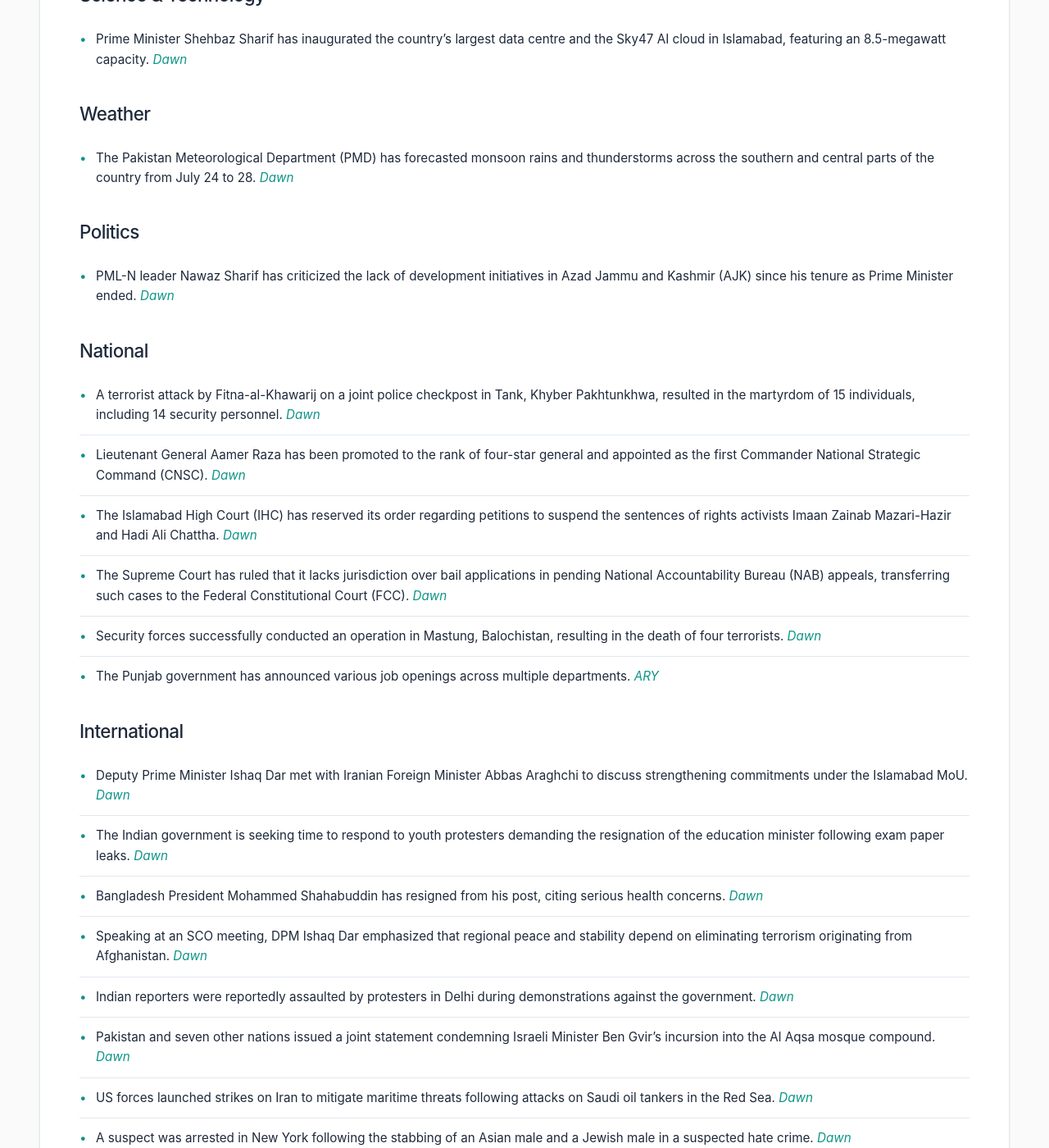
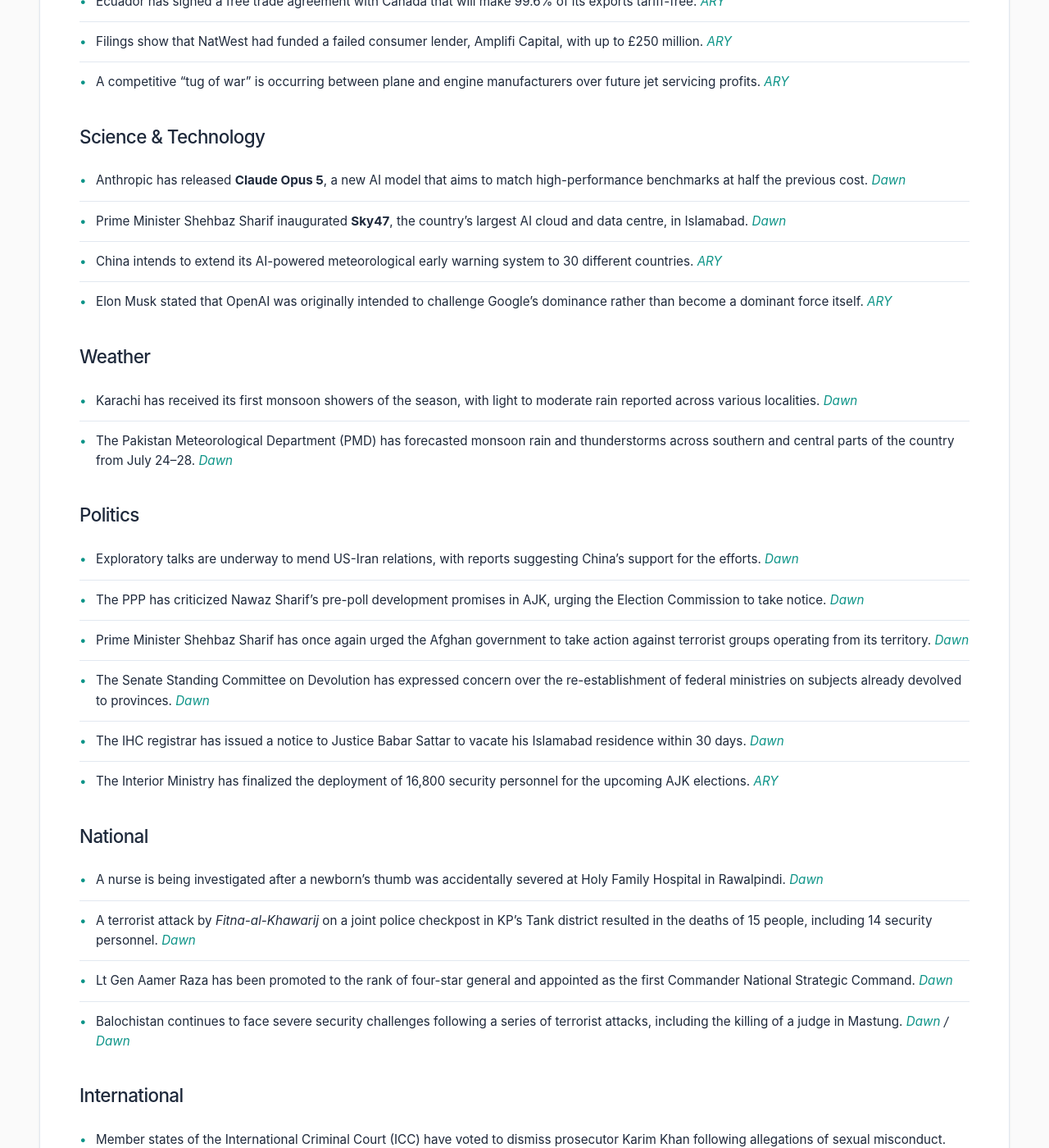
Before and after one commit to zsubzwary/news, a Jekyll site: the page built from en/index.md, in a window 1280 px wide and 1400 px high, scrolled down 650 px. Shown: the whole window at 82% size. Built offline with Jekyll 4.4.1, drawn with Linux system fonts in a browser that asks for light colours; some web fonts are replaced; comment, search, counter and statistics services are not loaded; some of the changed text lies outside the part shown.

Commit message:
DateTime; 2026-07-25T04:04:10.579Z

```diff
--- a/en/index.md
+++ b/en/index.md
@@ -4,47 +4,50 @@ title: Pakistan News Briefing
 lang: en
 ---
 
-Published at: 24-Jul-2026 21:04PKT
+Published at: 25-Jul-2026 09:04PKT
 
 Time to read: 4 mins
 
 ### Economy
-- The United States has announced new tariffs on 60 trading partners, including Pakistan, due to concerns regarding forced labor. *[Dawn](https://www.dawn.com/news/2017941/us-unveils-new-tariffs-on-60-trade-partners-including-pakistan-over-forced-labour-concerns)*
-- Fuel prices have increased, with petrol rising by Rs4.40 and diesel by Rs3.62 per litre. *[Dawn](https://www.dawn.com/news/2017857/petrol-price-up-by-rs440-diesel-by-rs362-per-litre)*
-- Milk prices in Karachi are projected to potentially rise as high as Rs. 340. *[ARY](https://arynews.tv/milk-price-may-skyrocket-to-rs-340-in-karachi)*
+- Petrol prices have increased by Rs3.66, while High Speed Diesel (HSD) has risen by Rs4.80. *[Dawn](https://www.dawn.com/news/2018099/petrol-price-up-by-rs366-hsd-by-rs480-as-govt-revises-fuel-rates)*
+- DHA City Karachi has become the first private entity to be awarded licenses for electricity distribution and as a supplier of last resort for 21 years. *[Dawn](https://www.dawn.com/news/2018147/karachis-dha-city-becomes-first-private-entity-to-light-up-its-own-housing-project)*
+- An editorial argues that the current economic debate in Pakistan is stuck in outdated patterns regarding the defense of the exchange rate. *[Dawn](https://www.dawn.com/news/2018245/folly-of-chasing-exchange-rate)*
+- Ecuador has signed a free trade agreement with Canada that will make 99.6% of its exports tariff-free. *[ARY](https://arynews.tv/ecuador-signs-free-trade-agreement-with-canada)*
+- Filings show that NatWest had funded a failed consumer lender, Amplifi Capital, with up to £250 million. *[ARY](https://arynews.tv/natwests-involvement-with-amplifi-capital-collapse)*
+- A competitive "tug of war" is occurring between plane and engine manufacturers over future jet servicing profits. *[ARY](https://arynews.tv/planemakers-prepare-for-competition-in-aviation-market)*
 
 ### Science & Technology
-- Prime Minister Shehbaz Sharif has inaugurated the country's largest data centre and the Sky47 AI cloud in Islamabad, featuring an 8.5-megawatt capacity. *[Dawn](https://www.dawn.com/news/2018057/pm-shehbaz-inaugurates-countrys-largest-data-centre-ai-cloud-sky47-in-islamabad)*
+- Anthropic has released **Claude Opus 5**, a new AI model that aims to match high-performance benchmarks at half the previous cost. *[Dawn](https://www.dawn.com/news/2018102/anthropic-bets-on-cheaper-ai-with-new-model)*
+- Prime Minister Shehbaz Sharif inaugurated **Sky47**, the country's largest AI cloud and data centre, in Islamabad. *[Dawn](https://www.dawn.com/news/2018057/pm-shehbaz-inaugurates-countrys-largest-data-centre-ai-cloud-sky47-in-islamabad)*
+- China intends to extend its AI-powered meteorological early warning system to 30 different countries. *[ARY](https://arynews.tv/china-to-extend-ai-powered-meteorological-early-warning-system-to-30-countries)*
+- Elon Musk stated that OpenAI was originally intended to challenge Google's dominance rather than become a dominant force itself. *[ARY](https://arynews.tv/elon-musk-says-openai-was-meant-to-challenge-google-not-dominate-ai)*
 
 ### Weather
-- The Pakistan Meteorological Department (PMD) has forecasted monsoon rains and thunderstorms across the southern and central parts of the country from July 24 to 28. *[Dawn](https://www.dawn.com/news/2018038/pmd-forecasts-monsoon-rain-thunderstorms-across-the-country-from-july-24-28)*
+- Karachi has received its first monsoon showers of the season, with light to moderate rain reported across various localities. *[Dawn](https://www.dawn.com/news/2018094/karachi-receives-seasons-first-monsoon-showers-light-to-moderate-rain-reported-in-parts-of-city)*
+- The Pakistan Meteorological Department (PMD) has forecasted monsoon rain and thunderstorms across southern and central parts of the country from July 24–28. *[Dawn](https://www.dawn.com/news/2018038/pmd-forecasts-monsoon-rain-thunderstorms-across-the-country-from-july-24-28)*
 
 ### Politics
-- PML-N leader Nawaz Sharif has criticized the lack of development initiatives in Azad Jammu and Kashmir (AJK) since his tenure as Prime Minister ended. *[Dawn](https://www.dawn.com/news/2018068/pml-n-supremo-questions-lack-of-development-in-ajk-after-his-ouster-from-power)*
+- Exploratory talks are underway to mend US-Iran relations, with reports suggesting China’s support for the efforts. *[Dawn](https://www.dawn.com/news/2018209/another-bid-to-mend-us-iran-fences-with-chinas-blessing)*
+- The PPP has criticized Nawaz Sharif’s pre-poll development promises in AJK, urging the Election Commission to take notice. *[Dawn](https://www.dawn.com/news/2018204/sharifs-pre-poll-promises-to-ajk-dont-sit-well-with-ppp)*
+- Prime Minister Shehbaz Sharif has once again urged the Afghan government to take action against terrorist groups operating from its territory. *[Dawn](https://www.dawn.com/news/2018235/pm-again-urges-kabul-to-act-against-terrorist-groups)*
+- The Senate Standing Committee on Devolution has expressed concern over the re-establishment of federal ministries on subjects already devolved to provinces. *[Dawn](https://www.dawn.com/news/2018197/senators-question-devolved-ministries-revival)*
+- The IHC registrar has issued a notice to Justice Babar Sattar to vacate his Islamabad residence within 30 days. *[Dawn](https://www.dawn.com/news/2018103/ihc-registrar-issues-notice-to-justice-babar-sattar-asks-him-to-vacate-islamabad-residence)*
+- The Interior Ministry has finalized the deployment of 16,800 security personnel for the upcoming AJK elections. *[ARY](https://arynews.tv/ajk-elections-pakistan-to-deploy-16800-security-personnel)*
 
 ### National
-- A terrorist attack by Fitna-al-Khawarij on a joint police checkpost in Tank, Khyber Pakhtunkhwa, resulted in the martyrdom of 15 individuals, including 14 security personnel. *[Dawn](https://www.dawn.com/news/2018066/terrorist-attack-on-joint-police-checkpost-in-kps-tank-martyrs-15-including-14-security-personnel-ispr)*
-- Lieutenant General Aamer Raza has been promoted to the rank of four-star general and appointed as the first Commander National Strategic Command (CNSC). *[Dawn](https://www.dawn.com/news/2018019/lt-gen-aamer-raza-promoted-to-4-star-rank-appointed-first-commander-national-strategic-command)*
-- The Islamabad High Court (IHC) has reserved its order regarding petitions to suspend the sentences of rights activists Imaan Zainab Mazari-Hazir and Hadi Ali Chattha. *[Dawn](https://www.dawn.com/news/2018056/ihc-reserves-order-on-maintainability-of-imaan-hadis-petitions-seeking-suspension-of-sentences)*
-- The Supreme Court has ruled that it lacks jurisdiction over bail applications in pending National Accountability Bureau (NAB) appeals, transferring such cases to the Federal Constitutional Court (FCC). *[Dawn](https://www.dawn.com/news/2018020/not-a-matter-of-surrender-or-conquest-sc-says-it-cannot-hear-nab-cases-transfers-them-to-fcc)*
-- Security forces successfully conducted an operation in Mastung, Balochistan, resulting in the death of four terrorists. *[Dawn](https://www.dawn.com/news/2018035/security-forces-kill-4-terrorists-in-mastung-operation-interior-ministry)*
-- The Punjab government has announced various job openings across multiple departments. *[ARY](https://arynews.tv/punjab-announces-jobs-in-various-departments)*
+- A nurse is being investigated after a newborn's thumb was accidentally severed at Holy Family Hospital in Rawalpindi. *[Dawn](https://www.dawn.com/news/2018134/nurse-booked-after-newborns-thumb-accidentally-severed-at-pindis-holy-family-hospital)*
+- A terrorist attack by *Fitna-al-Khawarij* on a joint police checkpost in KP's Tank district resulted in the deaths of 15 people, including 14 security personnel. *[Dawn](https://www.dawn.com/news/2018066/terrorist-attack-on-joint-police-checkpost-in-kps-tank-martyrs-15-including-14-security-personnel-ispr)*
+- Lt Gen Aamer Raza has been promoted to the rank of four-star general and appointed as the first Commander National Strategic Command. *[Dawn](https://www.dawn.com/news/2018019/lt-gen-aamer-raza-promoted-to-4-star-rank-appointed-first-commander-national-strategic-command)*
+- Balochistan continues to face severe security challenges following a series of terrorist attacks, including the killing of a judge in Mastung. *[Dawn](https://www.dawn.com/news/2018246/healing-touch-needed) / [Dawn](https://www.dawn.com/news/2018249/rampant-lawlessness)*
 
 ### International
-- Deputy Prime Minister Ishaq Dar met with Iranian Foreign Minister Abbas Araghchi to discuss strengthening commitments under the Islamabad MoU. *[Dawn](https://www.dawn.com/news/2018064/dpm-dar-stresses-need-to-build-on-islamabad-mou-commitments-in-meeting-with-irans-araghchi)*
-- The Indian government is seeking time to respond to youth protesters demanding the resignation of the education minister following exam paper leaks. *[Dawn](https://www.dawn.com/news/2018062/indian-government-seeks-time-on-youth-protesters-minister-resignation-demand)*
-- Bangladesh President Mohammed Shahabuddin has resigned from his post, citing serious health concerns. *[Dawn](https://www.dawn.com/news/2018063/bangladesh-president-shahabuddin-76-resigns-citing-health-concerns)*
-- Speaking at an SCO meeting, DPM Ishaq Dar emphasized that regional peace and stability depend on eliminating terrorism originating from Afghanistan. *[Dawn](https://www.dawn.com/news/2018029/peace-stability-only-possible-by-eliminating-terrorism-emanating-from-afghanistan-dar-says-at-sco-meeting)*
-- Indian reporters were reportedly assaulted by protesters in Delhi during demonstrations against the government. *[Dawn](https://www.dawn.com/news/2018076/lapdog-media-indian-reporters-caught-in-youth-protest-anger)*
-- Pakistan and seven other nations issued a joint statement condemning Israeli Minister Ben Gvir's incursion into the Al Aqsa mosque compound. *[Dawn](https://www.dawn.com/news/2018009/unacceptable-pakistan-7-other-countries-condemn-israeli-minister-ben-gvirs-al-aqsa-incursion)*
-- US forces launched strikes on Iran to mitigate maritime threats following attacks on Saudi oil tankers in the Red Sea. *[Dawn](https://www.dawn.com/news/2018016/us-strikes-iran-again-to-diminish-threat-to-mariners-vessels-after-attacks-on-saudi-oil-tankers-in-red-sea)*
-- A suspect was arrested in New York following the stabbing of an Asian male and a Jewish male in a suspected hate crime. *[Dawn](https://www.dawn.com/news/2018021/man-arrested-after-two-men-stabbed-in-new-york-police-suspect-hate-crime)*
+- Member states of the International Criminal Court (ICC) have voted to dismiss prosecutor Karim Khan following allegations of sexual misconduct. *[Dawn](https://www.dawn.com/news/2018221/icc-members-vote-to-dismiss-karim-khan)*
+- Iran has called for expanding strategic cooperation with Pakistan to help maintain regional peace and stability. *[Dawn](https://www.dawn.com/news/2018233/iran-calls-for-expanding-strategic-cooperation-with-pakistan)*
 
 ### Sports
-- India, Pakistan, Bangladesh, and Sri Lanka have been granted direct entry into the knockout stage of the men's cricket competition at the 2026 Asian Games. *[Dawn](https://www.dawn.com/news/2018033/india-pakistan-among-teams-handed-direct-asian-games-mens-cricket-knockout-berths)*
-- The Pakistan cricket team faces an injury setback ahead of their upcoming Test match against the West Indies. *[ARY](https://arynews.tv/pakistan-suffer-injury-blow-ahead-of-first-west-indies-test)*
+- Spain's coach, De la Fuente, described Argentina's behavior during the World Cup final as "intolerable." *[ARY](https://arynews.tv/argentinas-behaviour-at-world-cup-final-intolerable-says-spain-coach-de-la-fuente)*
 
 ### Other
-- Information regarding the release date, price, and new features of EA FC 27 has been revealed. *[ARY](https://arynews.tv/ea-fc-27-release-date-price-new-features-and-editions-revealed)*
-- Celebrity updates include Jameela Jamil's controversial comments, Kendall Jenner's response to dating rumors, and Prince William's reaction to visits to Princess Diana's grave. *[ARY](https://arynews.tv/jameela-jamil-draws-fire-for-comments-that-echo-meghan-markles-critique-of-british-history)* / *[ARY](https://arynews.tv/kendall-jenner-speaks-out-on-romance-expectations-amid-jacob-elordi-dating-rumors)* / *[ARY](https://arynews.tv/prince-william-in-outraged-and-deeply-worried-state-after-meghan-and-harry-visit-dianas-grave)*
-- News regarding Kate Middleton's family milestones and mobile recharge balance information was also reported. *[ARY](https://arynews.tv/kate-middleton-gets-emotional-ahead-of-big-family-milestone)* / *[ARY](https://arynews.tv/mobile-balance-on-rs100-recharge)*
+- Kylie Kelce released a video officially welcoming Taylor Swift into the family. *[ARY](https://arynews.tv/kylie-kelce-officially-welcomes-taylor-swift-into-the-family-in-heartwarming-new-video)*
+- Actor Prakash Raj has expressed his solidarity with ongoing student protests. *[ARY](https://arynews.tv/prakash-raj-on-solidarity-with-student-protests)*
+- Piers Morgan has criticized Meghan Markle following tributes made at Princess Diana’s gravesite. *[ARY](https://arynews.tv/piers-morgan-criticizes-meghan-markle-following-tributes-at-princess-dianas-gravesite)*
```
